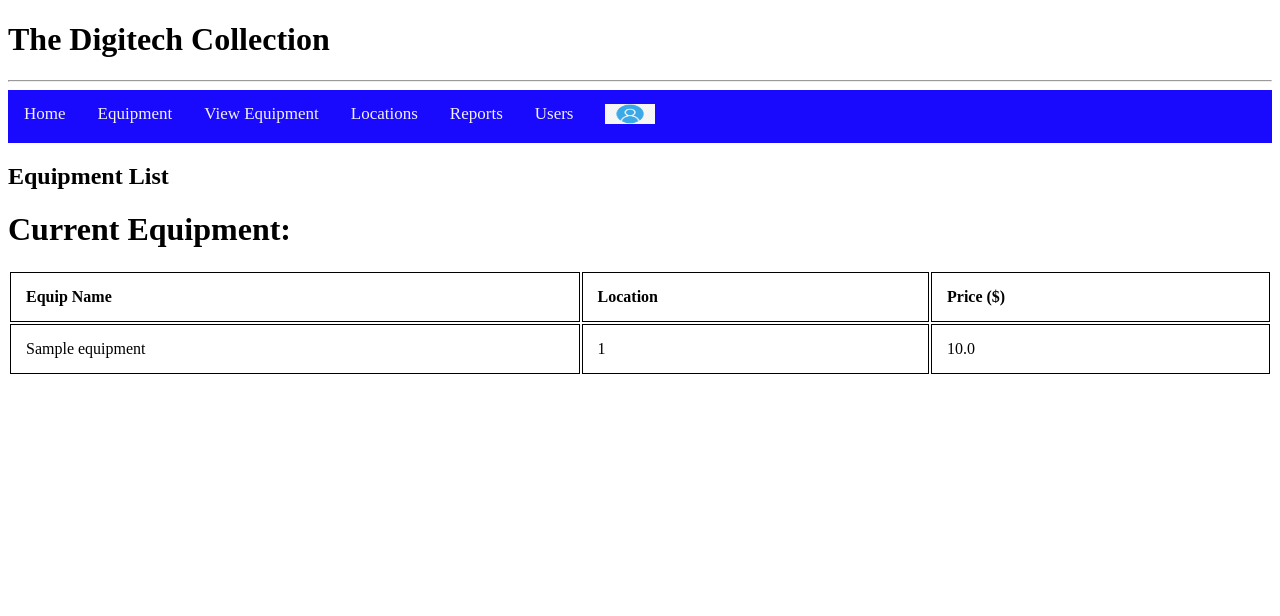
After one commit to butlerk/digitech_collection, a Flask app: page /equip_view in a window 1280 px wide. The commit adds this page. Shown: the top 616 px of the page. Run offline with Flask 2, Linux system fonts and the light colour scheme; tables that the repository leaves empty hold one stand-in row (values such as "Sample post").

Commit message:
created a view equipment page

```diff
--- a/app/routes.py
+++ b/app/routes.py
@@ -41,6 +41,11 @@ def add_equip():
     # When there is a GET request, the view with the form is returned
     return render_template('equip_add.html')
 
+@app.route('/equip_view')
+def view_equip():
+    equipment = Equipment.query.all()
+    return render_template('equip_view.html', equipment=equipment)
+
 @app.route('/add_user', methods = ['GET', 'POST'])
 def add_user():
     if request.method == 'POST':
--- /dev/null
+++ b/app/templates/equip_view.html
@@ -0,0 +1,34 @@
+{% extends 'menu.html' %}
+{% block content %}
+
+<h2>Equipment List </h2>
+
+
+<h1> Current Equipment:</h1>
+<table class="pure-table pure-table-striped">
+    <thead>
+        <tr>
+            <th>Equip Name</th>
+            <th>Location</th>
+            <th>Price ($)</th>
+
+        </tr>
+    </thead>
+    <tbody>
+        {% for item in equipment %}
+        <tr>
+            <td>{{ item.equip_name }}</td>
+            <td>{{ item.location_id }}</td>
+            <td>{{ item.purchase_price }}</td>
+
+        </tr>
+        {% endfor %}
+    </tbody>
+</table>
+
+
+
+
+
+
+{% endblock %}
--- a/app/templates/menu.html
+++ b/app/templates/menu.html
@@ -21,6 +21,7 @@
         <div class="topnav">
             <a href = "{{ url_for('index') }}">Home</a>
            <a href = "{{ url_for('add_equip') }}">Equipment</a>
+           <a href = "{{ url_for('view_equip') }}">View Equipment</a>
             <a href = "{{ url_for('add_location') }}">Locations</a>
             <a href = "{{ url_for('reports') }}">Reports</a>
             <a href = "{{ url_for('add_user') }}">Users</a>
```
